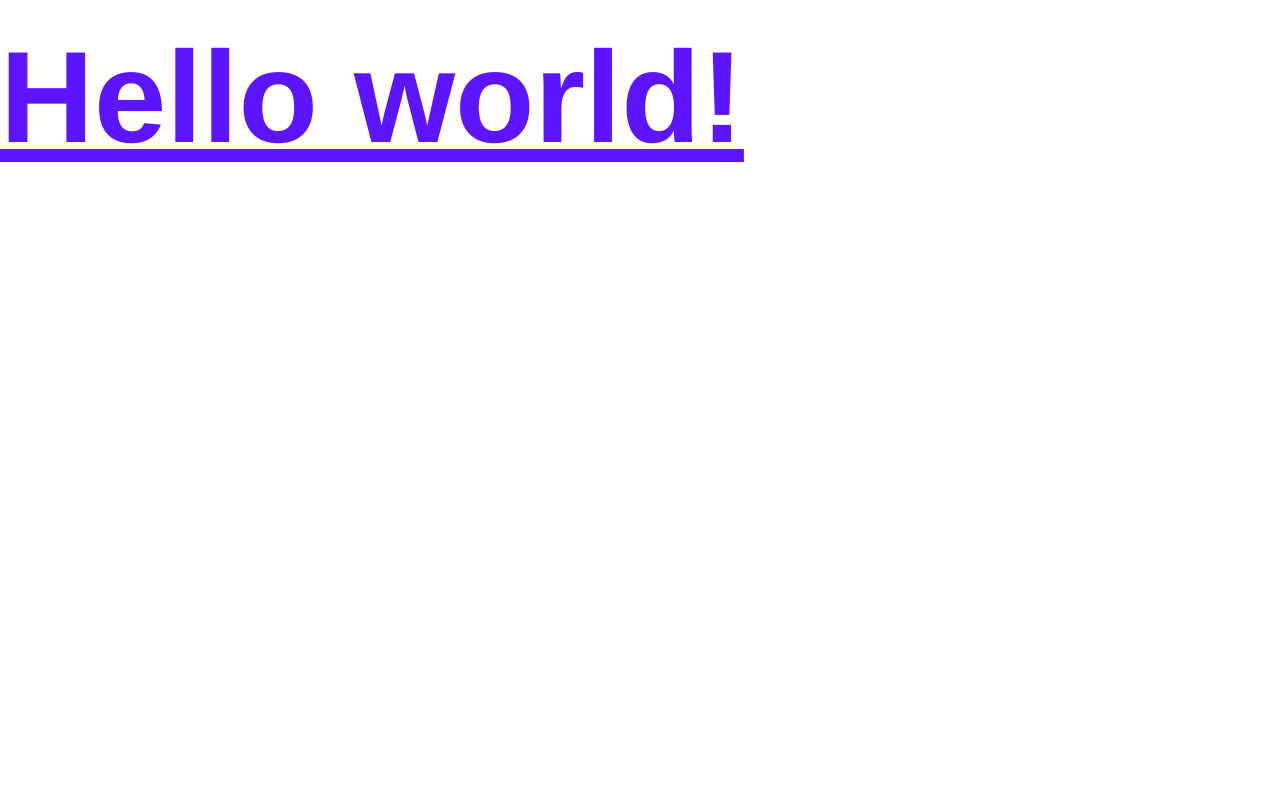
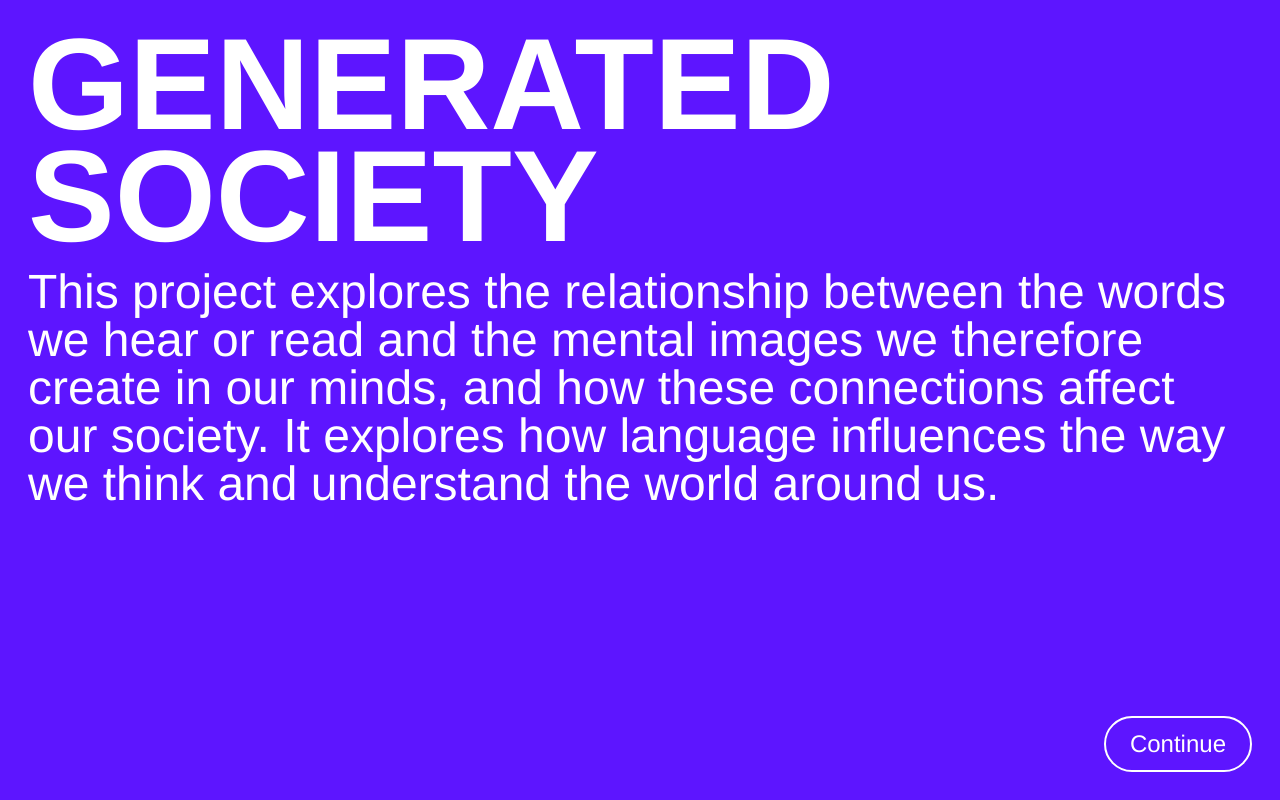
Before and after one commit to LisMaRad/visual-literacy, a React (Create React App) app: page / in a window 1280 px wide. Built offline with nearby package versions, Linux system fonts and the light colour scheme.

Commit message:
Add tailwind config stylings, add router, add pages, style index page

```diff
--- a/package.json
+++ b/package.json
@@ -10,8 +10,12 @@
     "@types/node": "^16.18.96",
     "@types/react": "^18.2.77",
     "@types/react-dom": "^18.2.25",
+    "@types/react-router": "^5.1.20",
+    "@types/react-router-dom": "^5.3.3",
     "react": "^18.2.0",
     "react-dom": "^18.2.0",
+    "react-router": "^6.22.3",
+    "react-router-dom": "^6.22.3",
     "react-scripts": "5.0.1",
     "typescript": "^4.9.5",
     "web-vitals": "^2.1.4"
--- a/src/App.tsx
+++ b/src/App.tsx
@@ -1,7 +1,8 @@
+import React from "react";
+import { Outlet } from "react-router";
+
 export default function App() {
   return (
-      <h1 className="text-h1  font-bold underline text-primary">
-        Hello world!
-      </h1>
+      <Outlet />
   )
 }
--- /dev/null
+++ b/src/Components/Button.tsx
@@ -0,0 +1,17 @@
+import React from 'react';
+import {Link} from "react-router-dom";
+
+type Props = {
+    path: string,
+    children?: React.ReactNode,
+};
+
+export class Button extends React.Component<Props> {
+    render() {
+        return (
+            <div className="absolute bottom-0 right-0 px-6 py-2 m-7 border-solid border-2 rounded-full border-white">
+                <Link to={this.props.path} className="text-button">{this.props.children}</Link>
+            </div>
+        );
+    };
+};
--- /dev/null
+++ b/src/Pages/About.tsx
@@ -0,0 +1,17 @@
+import React from 'react';
+import {Link} from "react-router-dom";
+
+interface AboutProps {
+
+}
+
+const About: React.FC<AboutProps> = () => {
+        return (
+            <div>
+                Hello About!
+                <Link to="/">Home</Link>
+            </div>
+        );
+}
+
+export default About;
--- /dev/null
+++ b/src/Pages/Home.tsx
@@ -0,0 +1,19 @@
+import React from 'react';
+import {Link} from "react-router-dom";
+import {Button} from "../Components/Button";
+
+interface HomeProps {
+
+}
+
+const Home: React.FC<HomeProps> = () => {
+    return (
+        <div>
+            <h1 className="uppercase max-w-[50%] leading-[7rem]">Generated society</h1>
+            <p className="max-w-[1557px]">This project explores the relationship between the words we hear or read and the mental images we therefore create in our minds, and how these connections affect our society. It explores how language influences the way we think and understand the world around us.</p>
+            <Button path="/about">Continue</Button>
+        </div>
+    );
+}
+
+export default Home;
--- /dev/null
+++ b/src/Pages/Stylings.tsx
@@ -0,0 +1,16 @@
+import React from 'react';
+import {Link} from "react-router-dom";
+
+interface StylingsProps {
+
+}
+
+const Stylings: React.FC<StylingsProps> = () => {
+    return (
+        <div>
+            Hello styled Components!
+        </div>
+    );
+}
+
+export default Stylings;
--- /dev/null
+++ b/src/Routes/Routes.tsx
@@ -0,0 +1,17 @@
+import { createBrowserRouter } from "react-router-dom";
+import App from "../App";
+import Home from "../Pages/Home";
+import About from "../Pages/About";
+import Stylings from "../Pages/Stylings";
+
+export const router = createBrowserRouter([
+    {
+        path: "/",
+        element: <App />,
+        children: [
+            { path: "", element: <Home /> },
+            { path: "about", element: <About /> },
+            { path: "stylings", element: <Stylings /> },
+        ],
+    },
+]);
--- a/src/index.css
+++ b/src/index.css
@@ -3,5 +3,17 @@
 @tailwind utilities;
 
 body {
-  margin: 0;
+  @apply h-[100vh] w-[100vw] bg-primary relative p-7;
 }
+
+p, h1, h2, div {
+  @apply text-white;
+}
+
+h1{
+  @apply text-h1 font-bold mb-4;
+}
+
+p {
+  @apply text-p leading-none font-light;
+}
--- a/src/index.tsx
+++ b/src/index.tsx
@@ -3,13 +3,15 @@ import ReactDOM from 'react-dom/client';
 import './index.css';
 import App from './App';
 import reportWebVitals from './reportWebVitals';
+import {router} from "./Routes/Routes";
+import {RouterProvider } from "react-router-dom";
 
 const root = ReactDOM.createRoot(
   document.getElementById('root') as HTMLElement
 );
 root.render(
   <React.StrictMode>
-    <App />
+    <RouterProvider router={router} />
   </React.StrictMode>
 );
 
--- a/tailwind.config.js
+++ b/tailwind.config.js
@@ -13,18 +13,9 @@ module.exports = {
       sans: 'Helvetica, sans-serif',
     },
     fontSize: {
-      'xs': '0.75rem',
-      'sm': '0.875rem',
-      'base': '1rem',
-      'lg': '1.125rem',
-      'xl': '1.25rem',
-      '2xl': '1.5rem',
-      '3xl': '1.875rem',
-      '4xl': '2.25rem',
-      '5xl': '3rem',
-      '6xl': '4rem',
-      '7xl': '5rem',
       'h1': '8.125rem',
+      'p': '3rem',
+      'button': '1.5rem',
     },
     extend: {
       spacing: {
@@ -32,7 +23,7 @@ module.exports = {
         '9xl': '128rem',
       },
       borderRadius: {
-        '4xl': '2rem',
+        'full': '100px',
       }
     }
   },
```
Also changed, not shown: 1 other file (tests, documents, lock files or other folders).
